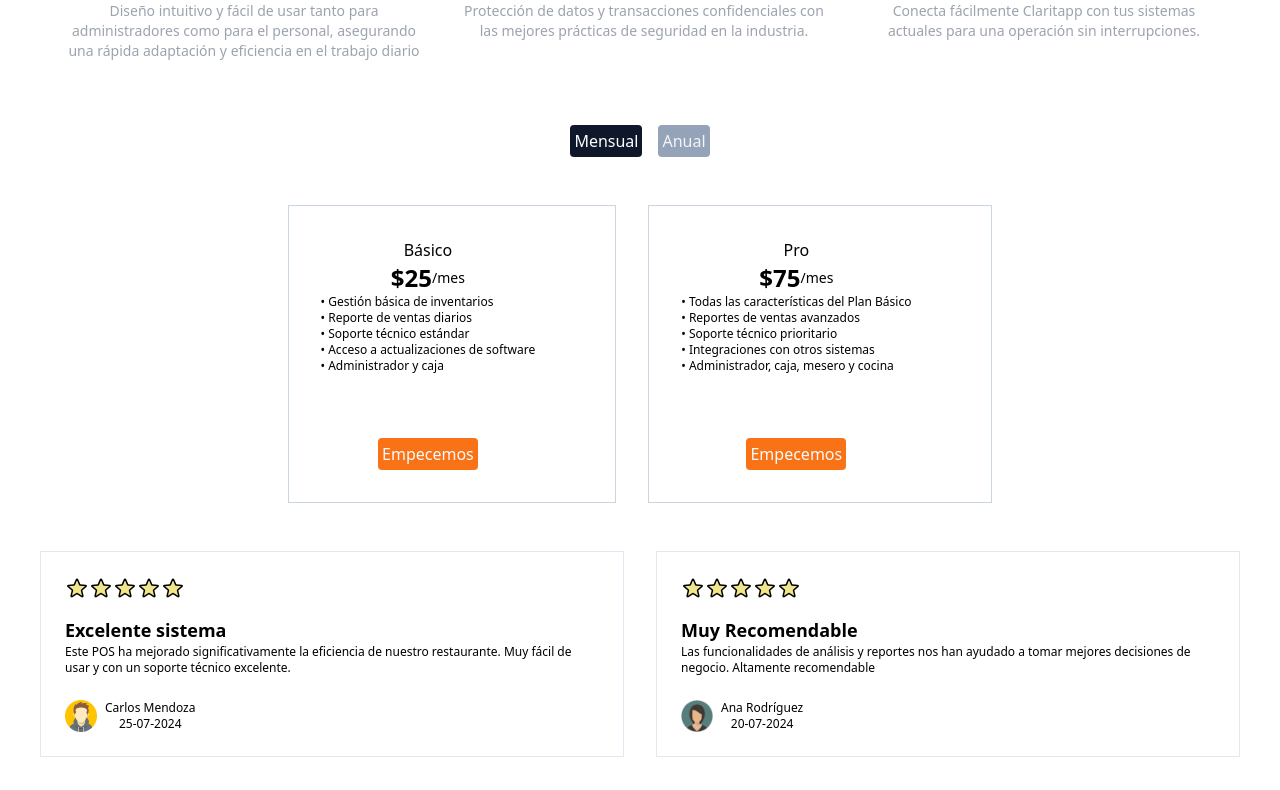
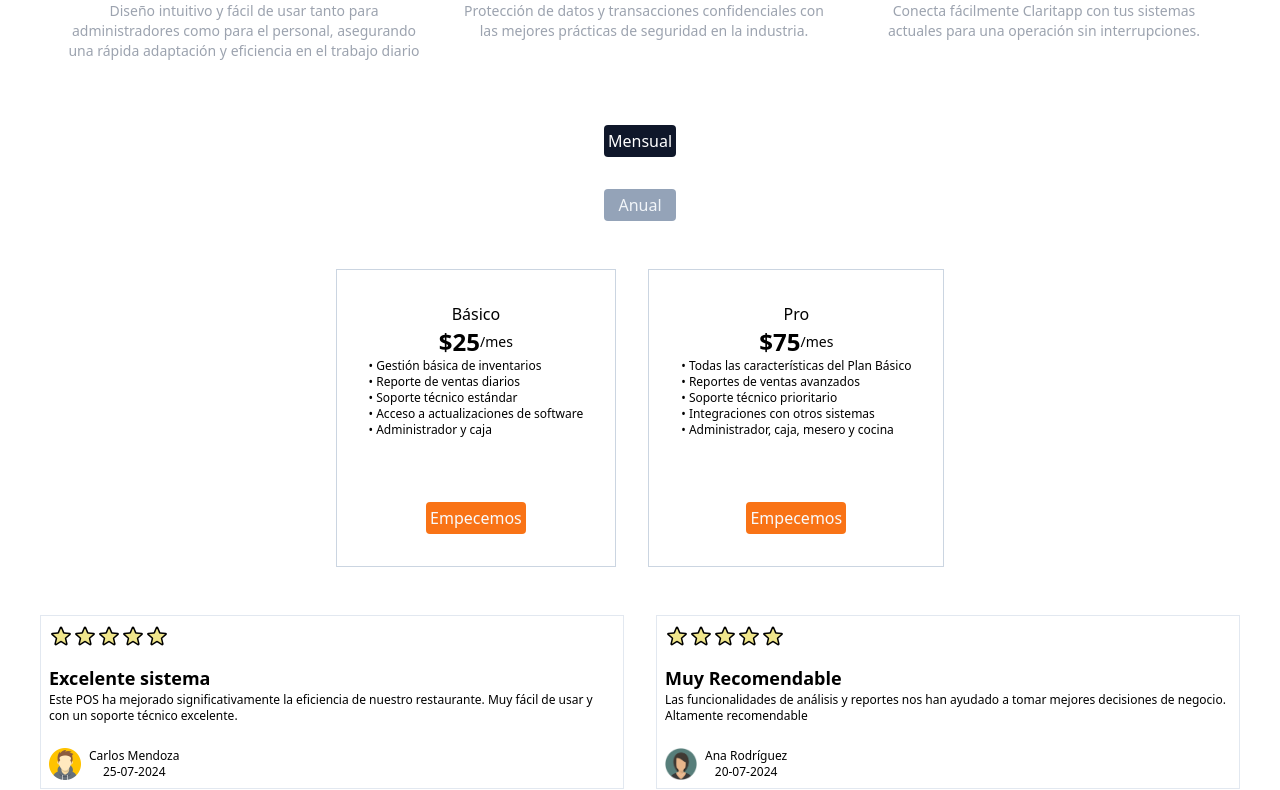
Before and after one commit to Paperboardstudio/pos-landing-page, a React (Vite) app: page / in a window 1280 px wide. Shown: the part 1370-2160 px from the top of the page. Built offline with nearby package versions, Linux system fonts and the light colour scheme.

Commit message:
will do a few changes, this commit is to save the styles before those changes

```diff
--- a/src/App.jsx
+++ b/src/App.jsx
@@ -14,8 +14,10 @@
       <HeroSection />
       <div className="sm:p-10 p-2">
         <Characteristics className="" />
+
         <PriceSection />
         <Reviews />
+
         <LastSubscribeSection />
         <Social />
       </div>
--- a/src/components/PriceCard.jsx
+++ b/src/components/PriceCard.jsx
@@ -4,7 +4,7 @@
   // const [isMonthly, setIsMonthly] = useState(true);
   console.log("Rendering PriceCard with title:", title, price, list);
   return (
-    <div className="border border-slate-300 sm:p-8 p-2 sm:pr-20 mb-4 flex flex-col h-full items-center">
+    <div className="border border-slate-300 sm:p-8 p-2 mb-4 flex flex-col h-full items-center">
       <p className="font-medium sm:text-base text-sm">{title}</p>
       <div className="flex text-center items-center justify-center">
         <p className="text-2xl font-bold">{price}</p>
--- a/src/components/PriceSection.jsx
+++ b/src/components/PriceSection.jsx
@@ -13,10 +13,10 @@
   return (
     <div
       id="price"
-      className="w-full mt-16 flex justify-center flex-col items-center self-center content-center"
+      className="w-full mt-16 flex flex-col justify-center  items-center self-center content-center"
     >
       <div className="w-full ">
-        <div className="flex gap-2 sm:gap-4 justify-center mb-12">
+        <div className="grid gap-2 sm:gap-8 justify-center mb-12">
           <button
             onClick={changeToIsMonthly}
             className={
--- a/src/components/ReviewCard.jsx
+++ b/src/components/ReviewCard.jsx
@@ -17,7 +17,7 @@
   );
 
   return (
-    <div className="border border-slate-200 p-6 flex flex-col h-full flex-grow">
+    <div className="border border-slate-200 p-2 flex flex-col h-full flex-grow">
       <div className="flex mb-4">
         {svg}
         {svg}
```
